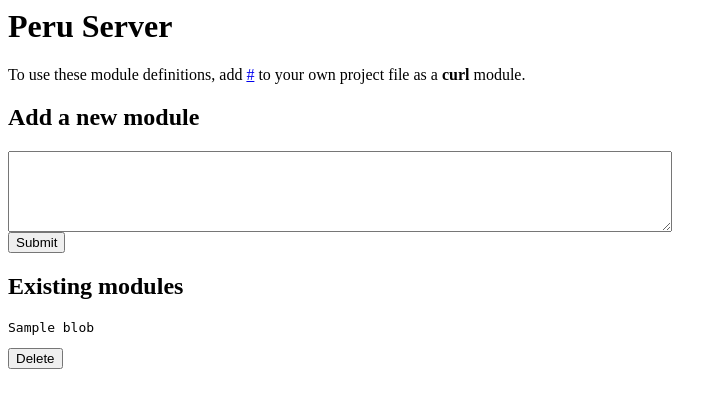
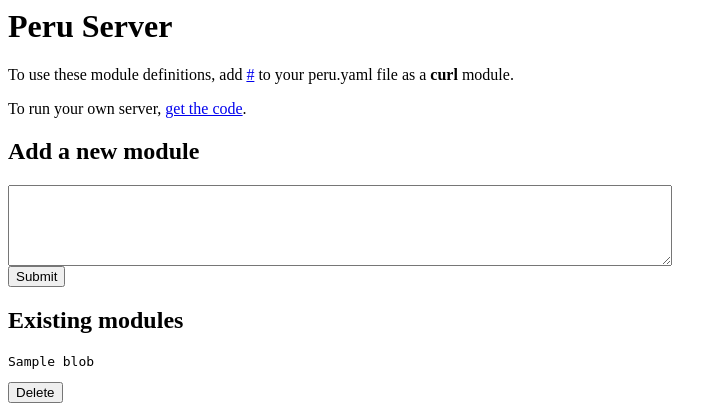
Before and after one commit to oconnor663/peru-server, a Flask app: template templates/index.html in a window 1280 px wide. Shown: the top 420 px of the page, without its empty margins (0-727 px from the left). Run offline with Flask 2, Linux system fonts and the light colour scheme; the template is opened without the code that fills it: most values are stand-ins (such as "Sample title", 1, 10 or a date in 2020).

Commit message:
add a link to GitHub

```diff
--- a/templates/index.html
+++ b/templates/index.html
@@ -1,8 +1,10 @@
 <html>
   <body>
     <h1>Peru Server</h1>
-    <p> To use these module definitions, add <a href="{{ url }}">{{ url }}</a> to your
-    own project file as a <strong>curl</strong> module. </p>
+    <p>To use these module definitions, add <a href="{{ url }}">{{ url }}</a>
+    to your peru.yaml file as a <strong>curl</strong> module.</p>
+    <p>To run your own server,
+    <a href="https://github.com/oconnor663/peru-server">get the code</a>.</p>
     <h2>Add a new module</h2>
     <form action="submit" method="POST">
       <textarea name="blob" rows="5" cols="80"></textarea><br>
```
